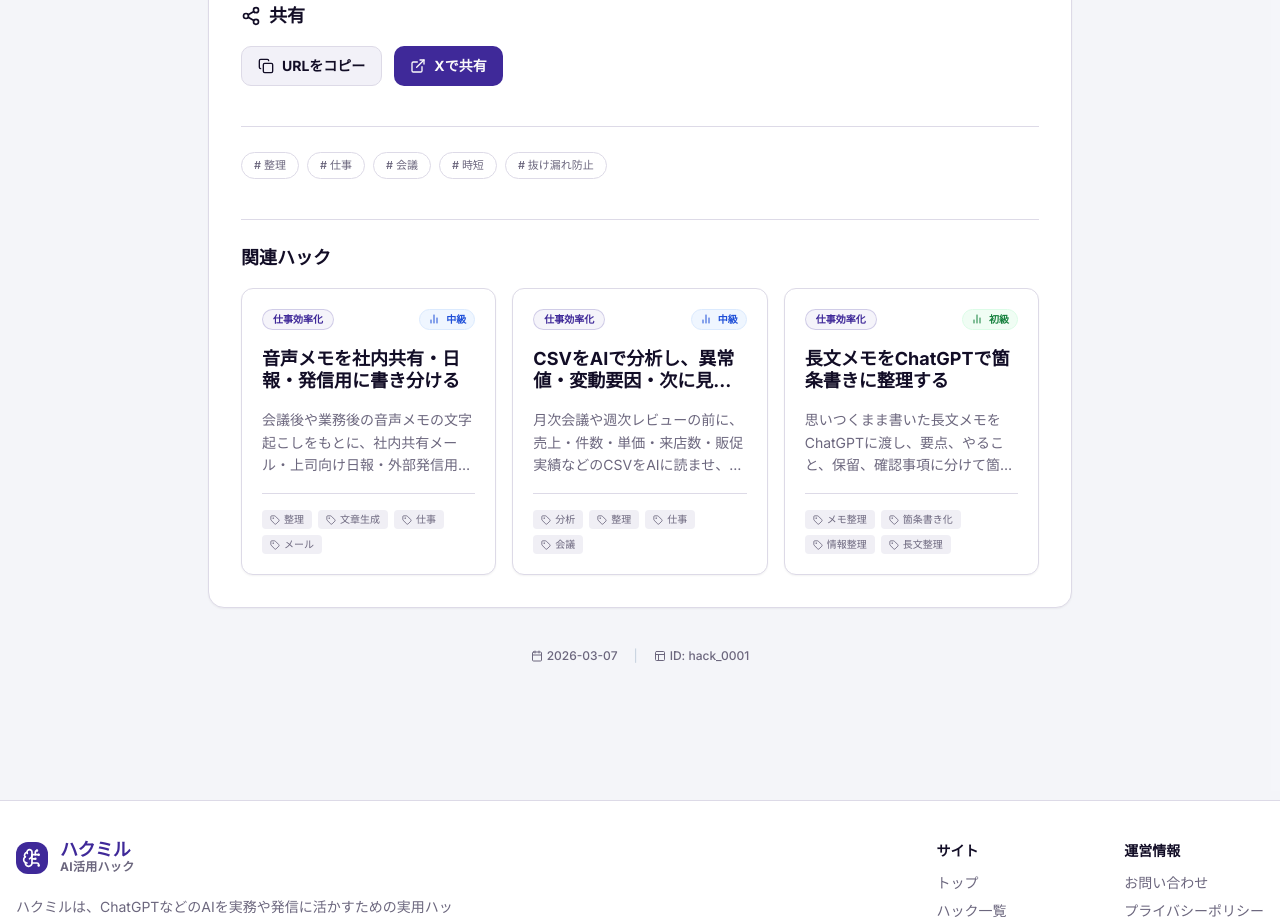
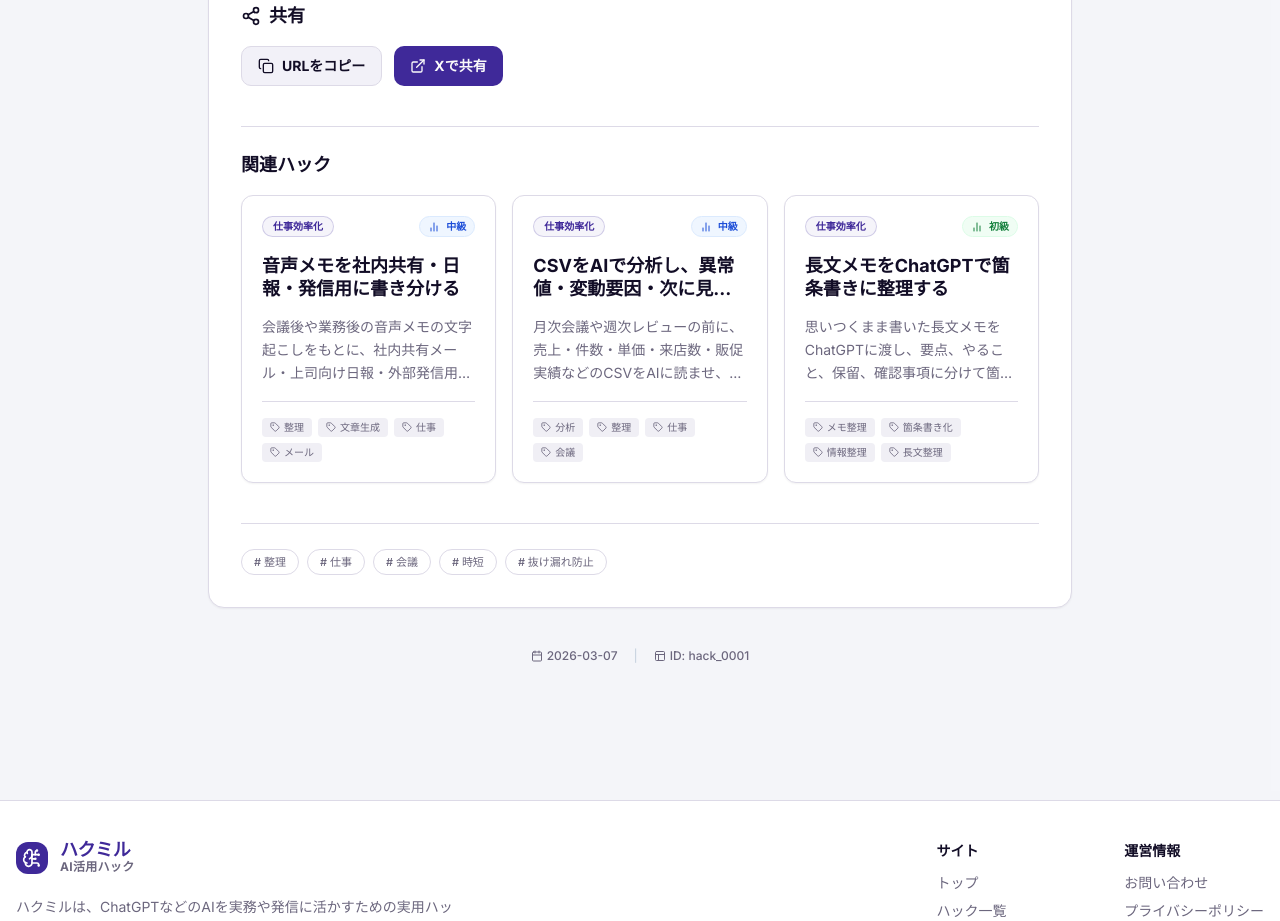
Before and after one commit to tools-labo/hakumiru, a Next.js app: page /hacks/hack_0001 in a window 1280 px wide. Shown: the part 3020-3941 px from the top of the page. Built offline with nearby package versions, Linux system fonts and the light colour scheme.

Commit message:
Update HackDetailClient.tsx

```diff
--- a/src/app/hacks/[id]/HackDetailClient.tsx
+++ b/src/app/hacks/[id]/HackDetailClient.tsx
@@ -271,6 +271,17 @@ export function HackDetailClient({
                 </div>
               </section>
 
+              {relatedHacks.length > 0 && (
+                <section className="pt-6 border-t space-y-4">
+                  <h2 className="text-lg font-black">関連ハック</h2>
+                  <div className="grid grid-cols-1 md:grid-cols-3 gap-4">
+                    {relatedHacks.map((relatedHack) => (
+                      <HackCard key={relatedHack.id} hack={relatedHack} />
+                    ))}
+                  </div>
+                </section>
+              )}
+
               <div className="pt-6 border-t">
                 <div className="flex flex-wrap gap-2">
                   {hack.tags.map((tag) => (
@@ -285,17 +296,6 @@ export function HackDetailClient({
                   ))}
                 </div>
               </div>
-
-              {relatedHacks.length > 0 && (
-                <section className="pt-6 border-t space-y-4">
-                  <h2 className="text-lg font-black">関連ハック</h2>
-                  <div className="grid grid-cols-1 md:grid-cols-3 gap-4">
-                    {relatedHacks.map((relatedHack) => (
-                      <HackCard key={relatedHack.id} hack={relatedHack} />
-                    ))}
-                  </div>
-                </section>
-              )}
             </div>
           </div>
 
```
